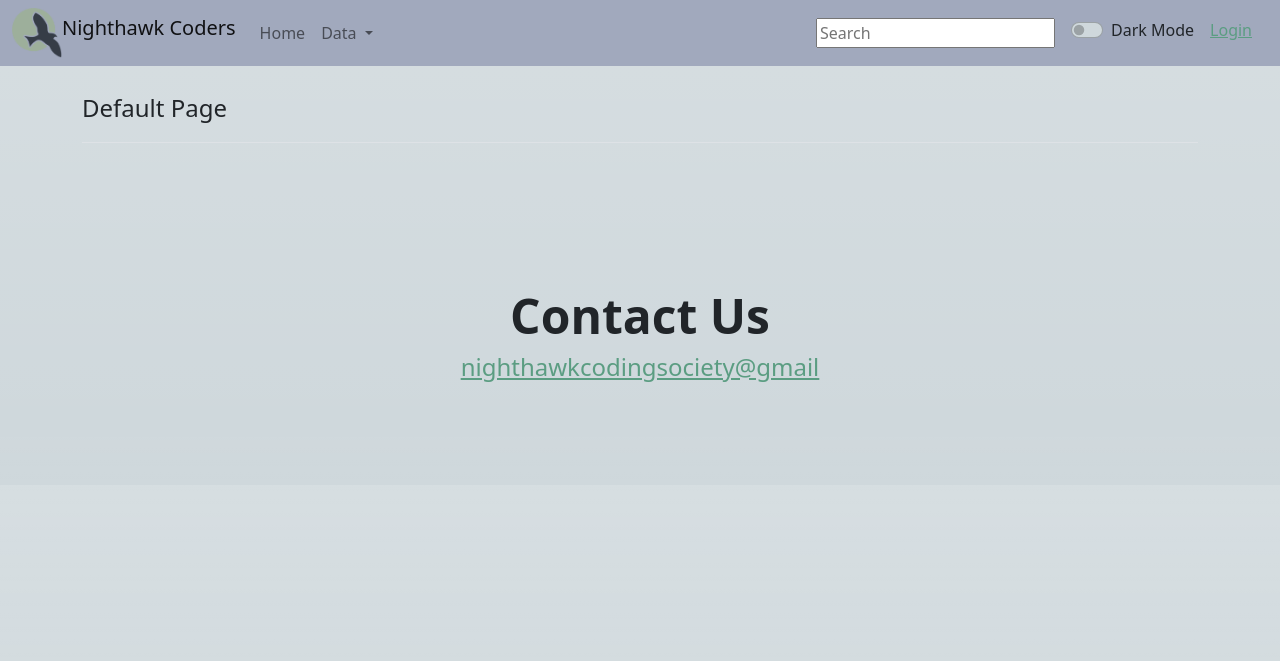
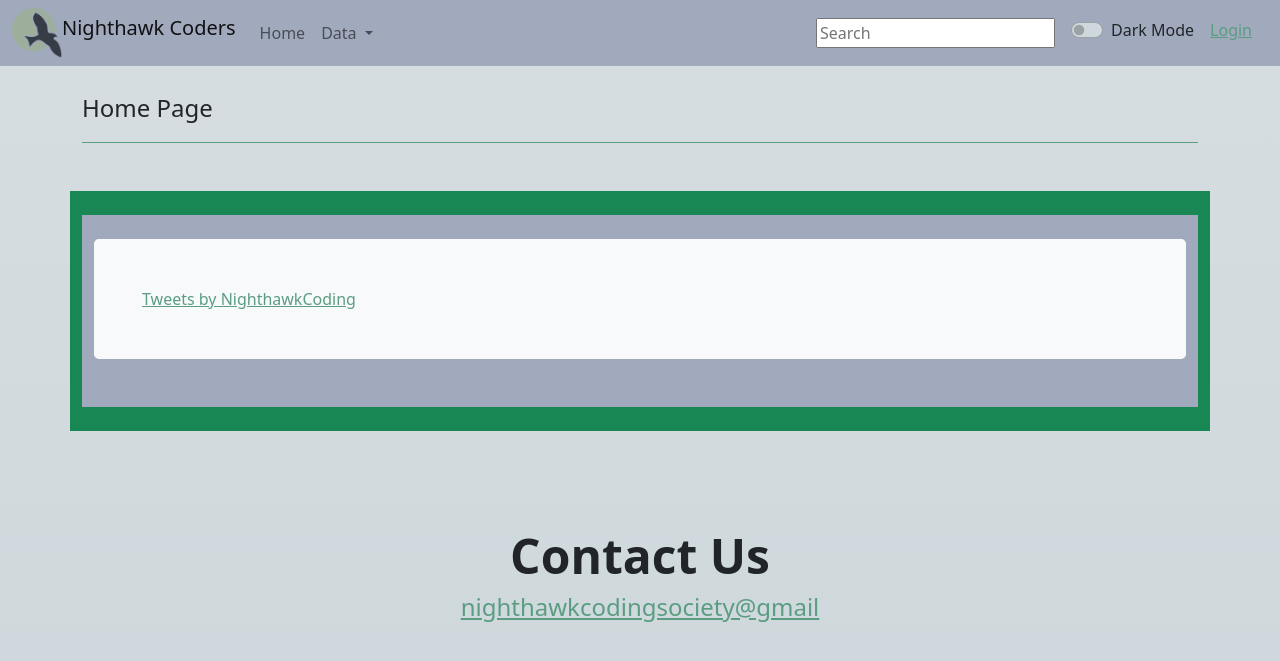
Before and after one commit to nighthawkcoders/pages_python, a Flask app: page / in a window 1280 px wide. Shown: the top 661 px of the page. Run offline with Flask 2, Linux system fonts and the light colour scheme; some libraries are stand-ins or nearby versions.

Commit message:
add content to unprotected home page

```diff
--- a/templates/index.html
+++ b/templates/index.html
@@ -2,11 +2,17 @@
 {% extends "layout.html" %}
 
 {% block content %}
-    <div class="container py-4">
-        <header class="pb-3 mb-4 border-bottom">
-            <div class="d-flex align-items-center text-dark text-decoration-none">
-                <span class="fs-4">Default Page</span>
-            </div>
-        </header>
+<div class="container py-4">
+    <header class="pb-3 mb-4 border-bottom border-primary text-dark">
+        <span class="fs-4">Home Page</span>
+    </header>
+</div>
+<div class="container py-4 text-light bg-success">
+    <div class="container bg-secondary py-4">
+        <div class="p-5 mb-4 bg-light text-dark rounded-3">
+            <a class="twitter-timeline" href="https://twitter.com/NighthawkCoding?ref_src=twsrc%5Etfw">Tweets by NighthawkCoding</a> <script async src="https://platform.twitter.com/widgets.js" charset="utf-8"></script>
+        </div>
     </div>
+</div>
+
 {% endblock %}
```
